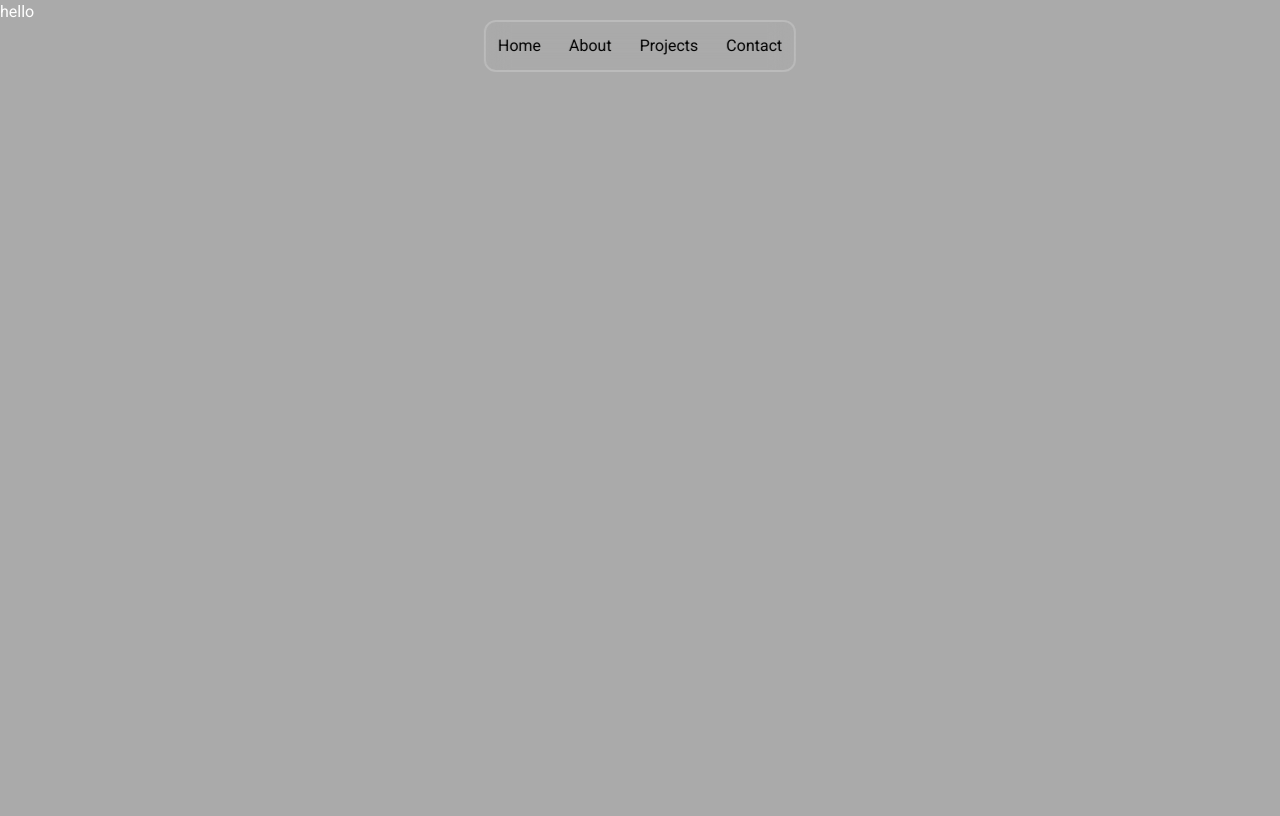
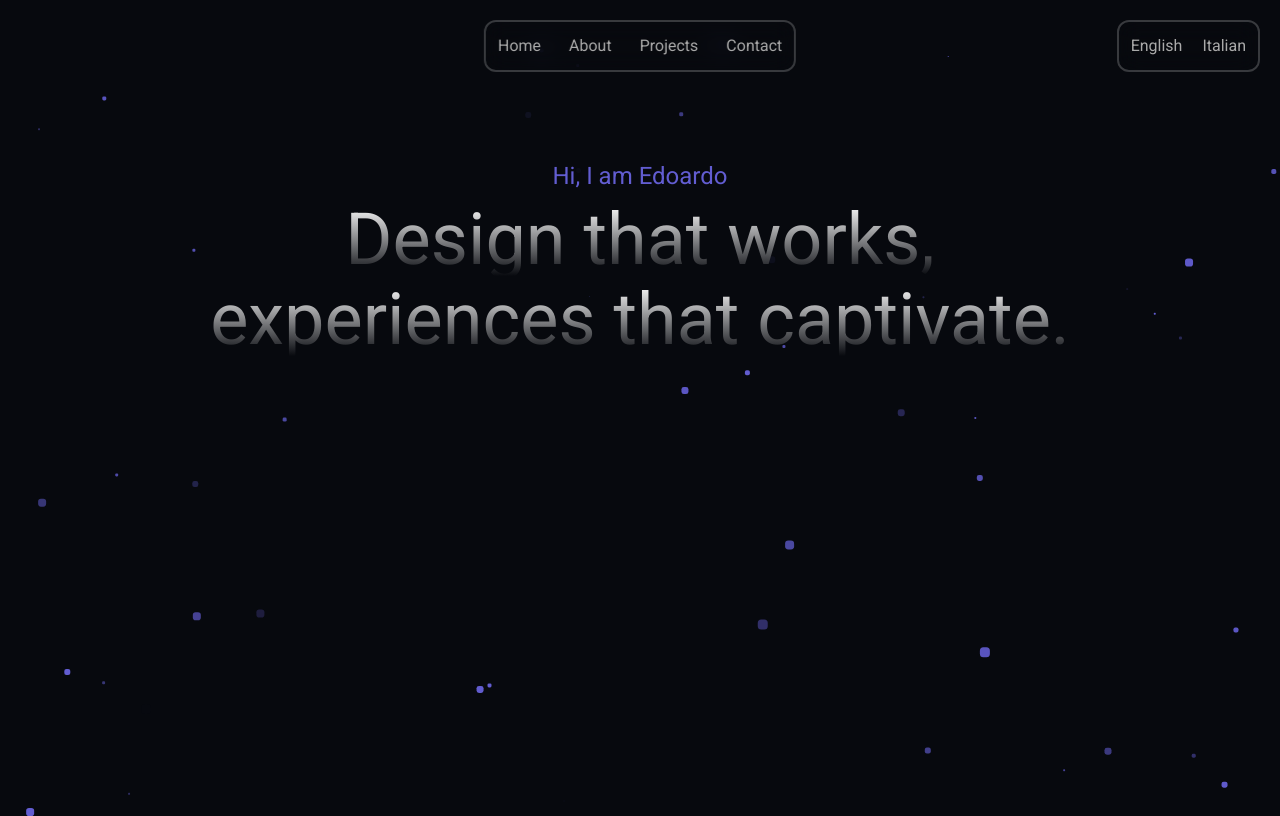
Before and after one commit to Edoo29/personal-portfolio, a React (Vite) app: page / in a window 1280 px wide. Built offline with nearby package versions, Linux system fonts and the light colour scheme.

Commit message:
added multilanguage support

```diff
--- a/package.json
+++ b/package.json
@@ -11,10 +11,13 @@
   },
   "dependencies": {
     "@tailwindcss/vite": "^4.1.1",
+    "i18next": "^24.2.3",
     "lucide-react": "^0.487.0",
     "motion": "^12.6.3",
     "react": "^19.0.0",
     "react-dom": "^19.0.0",
+    "react-i18next": "^15.4.1",
+    "react-simple-typewriter": "^5.0.1",
     "tailwindcss": "^4.1.1"
   },
   "devDependencies": {
--- a/src/App.tsx
+++ b/src/App.tsx
@@ -1,9 +1,12 @@
 import Hero from "./components/hero.tsx";
 import Navbar from "./components/navbar.tsx";
+import useParticles from "./hooks/useParticles.tsx";
 
 function App() {
+  const particles = useParticles();
   return (
     <>
+      {particles}
       <Navbar />
       <Hero />
     </>
--- a/src/components/hero.tsx
+++ b/src/components/hero.tsx
@@ -1,5 +1,21 @@
+import Translate from "./translate";
+
 function Hero() {
-  return <div className="text-white">hello</div>;
+  return (
+    <section className="mt-40 flex flex-col gap-3 justify-center items-center">
+      <h1 className="text-[var(--purple)] text-xl md:text-2xl">
+        <Translate text="welcome" />
+      </h1>
+      <p className="text-5xl md:text-7xl flex flex-col gap-2 justify-center text-center cursor-default">
+        <span className="text-gradient text-glowing transition-all">
+          <Translate text="introTextOne" />
+        </span>
+        <span className="text-gradient text-glowing transition-all">
+          <Translate text="introTextTwo" />
+        </span>
+      </p>
+    </section>
+  );
 }
 
 export default Hero;
--- a/src/components/navbar.tsx
+++ b/src/components/navbar.tsx
@@ -1,46 +1,74 @@
+import "./toggle-button.css";
+import { useTranslation } from "react-i18next";
+import Translate from "./translate";
+
 type NavbarItems = {
   label: string;
   href: string;
 };
 
 function Navbar() {
+  const { t, i18n } = useTranslation();
+
+  const handleTranslation = (code: string) => {
+    i18n.changeLanguage(code);
+  };
+
   const navbarItems: NavbarItems[] = [
     {
-      label: "Home",
+      label: "home",
       href: "#home",
     },
 
     {
-      label: "About",
+      label: "about",
       href: "#about",
     },
 
     {
-      label: "Projects",
+      label: "projects",
       href: "#projects",
     },
 
     {
-      label: "Contact",
+      label: "contact",
       href: "#contact",
     },
   ];
 
   return (
-    <nav className="hidden md:flex text-[var(--grey)] justify-center mx-auto fixed z-10 top-0 left-1/2 transform -translate-x-1/2 p-3 mt-5 border-glass rounded-xl backdrop-blur-md">
-      <ul className="flex gap-7">
-        {navbarItems.map((item) => (
-          <NavbarElement key={item.label} {...item} />
-        ))}
-      </ul>
-    </nav>
+    <>
+      <nav className="hidden md:flex text-[var(--color-shadows)]">
+        <ul className="flex gap-7 justify-center mx-auto fixed z-10 top-0 left-1/2 transform -translate-x-1/2 p-3 mt-5 border-glass rounded-xl backdrop-blur-md">
+          {navbarItems.map((item) => (
+            <NavbarElement key={item.label} {...item} />
+          ))}
+        </ul>
+        <div className="flex gap-5 absolute right-0 top-0 mt-5 mr-5 p-3 border-glass rounded-xl backdrop-blur-md">
+          <button
+            onClick={() => handleTranslation("en")}
+            className="cursor-pointer hover:underline"
+          >
+            <Translate text="english" />
+          </button>
+          <button
+            onClick={() => handleTranslation("it")}
+            className="cursor-pointer hover:underline"
+          >
+            <Translate text="italian" />
+          </button>
+        </div>
+      </nav>
+    </>
   );
 }
 
 function NavbarElement({ label, href }: NavbarItems) {
   return (
     <li className="hover:text-white transition-all">
-      <a href={href}>{label}</a>
+      <a href={href}>
+        <Translate text={label} />
+      </a>
     </li>
   );
 }
--- /dev/null
+++ b/src/components/particles.tsx
@@ -0,0 +1,38 @@
+"use client";
+
+import { motion } from "motion/react";
+
+function randomIntFromInterval(min: number, max: number) {
+  return Math.floor(Math.random() * (max - min + 1) + min);
+}
+
+export default function Particle({ delay }: { delay: number }) {
+  const x = randomIntFromInterval(1, 100);
+  const y = randomIntFromInterval(1, 100);
+  const size = randomIntFromInterval(1, 10);
+
+  return (
+    <motion.div
+      className="-z-10"
+      initial={{ x: 0, y: 0, opacity: 0 }}
+      animate={{ x: `${x}%`, y: `${y}%`, opacity: 1 }}
+      exit={{ opacity: 0, transition: { duration: 0.2, ease: "easeInOut" } }}
+      transition={{
+        duration: 1.5,
+        ease: "easeInOut",
+        repeat: Infinity,
+        repeatType: "reverse",
+        delay,
+      }}
+      style={{
+        position: "absolute",
+        left: `${x}%`,
+        top: `${y}%`,
+        width: `${size}px`,
+        height: `${size}px`,
+        borderRadius: "35%",
+        backgroundColor: "var(--purple)",
+      }}
+    />
+  );
+}
--- /dev/null
+++ b/src/components/toggle-button.css
@@ -0,0 +1,56 @@
+/* The switch - the box around the slider */
+.switch {
+  display: block;
+  --width-of-switch: 3.5em;
+  --height-of-switch: 2em;
+  /* size of sliding icon -- sun and moon */
+  --size-of-icon: 1.4em;
+  /* it is like a inline-padding of switch */
+  --slider-offset: 0.3em;
+  position: relative;
+  width: var(--width-of-switch);
+  height: var(--height-of-switch);
+}
+
+/* Hide default HTML checkbox */
+.switch input {
+  opacity: 0;
+  width: 0;
+  height: 0;
+}
+
+/* The slider */
+.slider {
+  position: absolute;
+  cursor: pointer;
+  top: 0;
+  left: 0;
+  right: 0;
+  bottom: 0;
+  background: linear-gradient(to right, #001b69, #c9072a);
+  transition: 0.4s;
+  border-radius: 30px;
+}
+
+.slider:before {
+  position: absolute;
+  content: "";
+  height: var(--size-of-icon, 1.4em);
+  width: var(--size-of-icon, 1.4em);
+  border-radius: 20px;
+  left: var(--slider-offset, 0.3em);
+  top: 50%;
+  transform: translateY(-50%);
+  background: #fff;
+  transition: 0.4s;
+}
+
+input:checked + .slider {
+  background: linear-gradient(to right, #009344, #cf2734);
+}
+
+input:checked + .slider:before {
+  left: calc(100% - (var(--size-of-icon, 1.4em) + var(--slider-offset, 0.3em)));
+  background: #fff;
+  content: "";
+}
--- /dev/null
+++ b/src/components/translate.tsx
@@ -0,0 +1,14 @@
+import { useTranslation } from "react-i18next";
+
+type TranslateProps = {
+  text: string;
+  customClass?: string;
+};
+
+function Translate({ text, customClass }: TranslateProps) {
+  const { t } = useTranslation();
+
+  return <div className={customClass}>{t(text)}</div>;
+}
+
+export default Translate;
--- /dev/null
+++ b/src/hooks/useParticles.tsx
@@ -0,0 +1,19 @@
+import { useEffect, useState } from "react";
+import Particle from "../components/particles";
+
+export default function useParticles() {
+  const [particles, setParticles] = useState<React.JSX.Element[]>([]);
+
+  useEffect(() => {
+    const createParticles = () => {
+      const newParticles = [...Array(50)].map((_, idx) => (
+        <Particle key={idx} delay={idx * 0.1} />
+      ));
+      setParticles(newParticles);
+    };
+
+    createParticles();
+  }, []);
+
+  return particles;
+}
--- /dev/null
+++ b/src/i18n.ts
@@ -0,0 +1,41 @@
+import i18n from "i18next";
+import { initReactI18next } from "react-i18next";
+
+i18n.use(initReactI18next).init({
+  debug: true,
+  fallbackLng: "en",
+  interpolation: {
+    escapeValue: false,
+  },
+
+  resources: {
+    en: {
+      translation: {
+        home: "Home",
+        about: "About",
+        projects: "Projects",
+        contact: "Contact",
+        english: "English",
+        italian: "Italian",
+        welcome: "Hi, I am Edoardo",
+        introTextOne: "Design that works,",
+        introTextTwo: "experiences that captivate.",
+      },
+    },
+    it: {
+      translation: {
+        home: "Home",
+        about: "Chi sono",
+        projects: "Progetti",
+        contact: "Contattami",
+        english: "Inglese",
+        italian: "Italiano",
+        welcome: "Ciao, sono Edoardo",
+        introTextOne: "Design che funziona,",
+        introTextTwo: "esperienze che catturano.",
+      },
+    },
+  },
+});
+
+export default i18n;
--- a/src/index.css
+++ b/src/index.css
@@ -3,6 +3,8 @@
 
 :root {
   --color-shadows: #aaaaaa;
+  --background-color: #07090e;
+  --purple: #625dd1;
 }
 
 * {
@@ -11,9 +13,30 @@
 }
 
 body {
-  background: var(--color-shadows);
+  background-color: var(--background-color);
 }
 
 .border-glass {
   border: solid 2px rgba(255, 255, 255, 0.2);
 }
+
+.text-gradient {
+  background: -webkit-linear-gradient(#ffffff, #07090e);
+  -webkit-background-clip: text;
+  -webkit-text-fill-color: transparent;
+  background-clip: text;
+}
+
+.text-glowing:hover {
+  text-shadow: 0 0 10px #fff, 0 0 20px #fff, 0 0 40px #fff, 0 0 80px #fff,
+    0 0 120px #fff;
+}
+
+::-webkit-scrollbar {
+  width: 0;
+  background: transparent;
+}
+
+::-webkit-scrollbar-thumb {
+  background-color: transparent;
+}
--- a/src/main.tsx
+++ b/src/main.tsx
@@ -2,6 +2,7 @@ import { StrictMode } from "react";
 import { createRoot } from "react-dom/client";
 import "./index.css";
 import App from "./app.tsx";
+import "./i18n.ts";
 
 createRoot(document.getElementById("root")!).render(
   <StrictMode>
```
Also changed, not shown: 1 other file (tests, documents, lock files or other folders).
